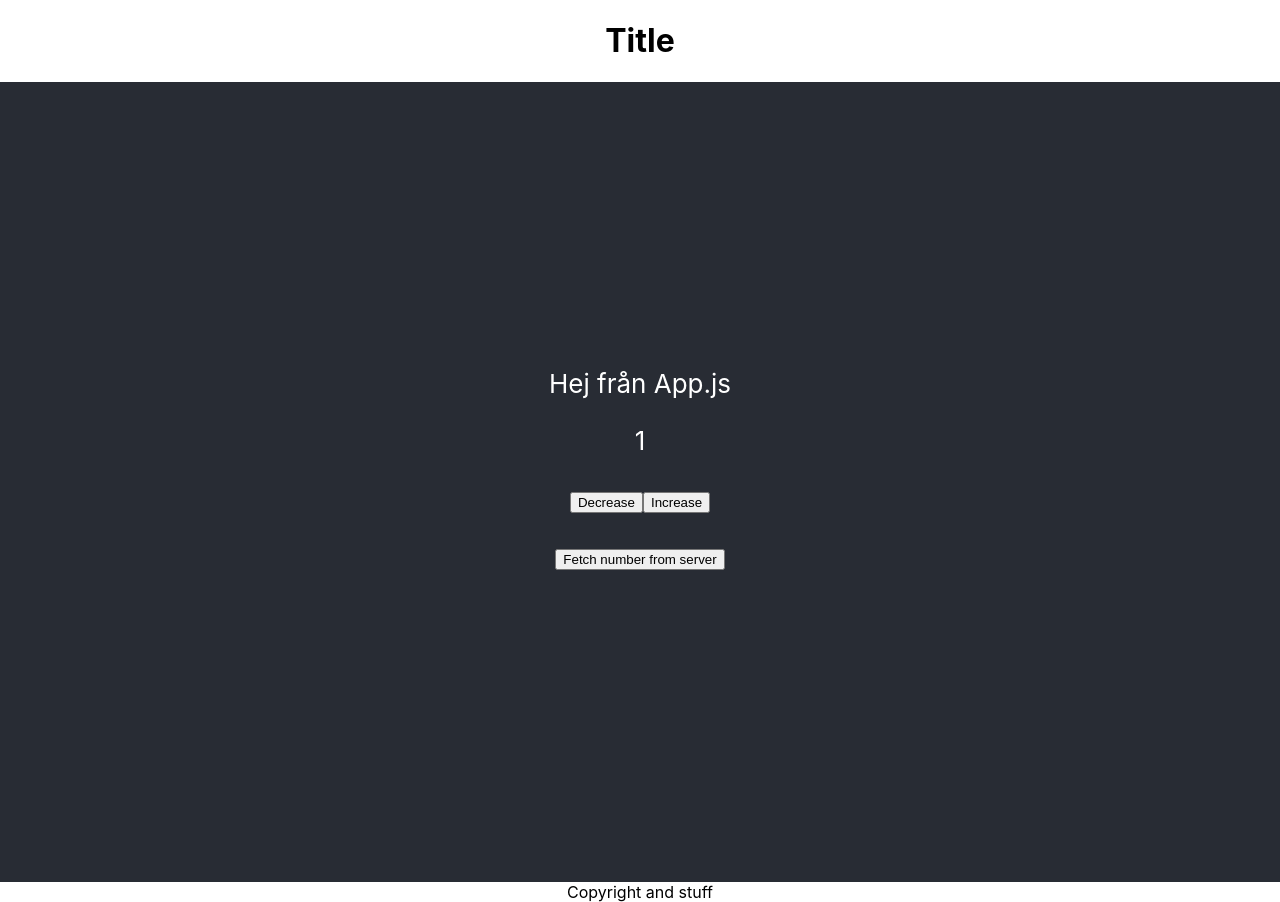
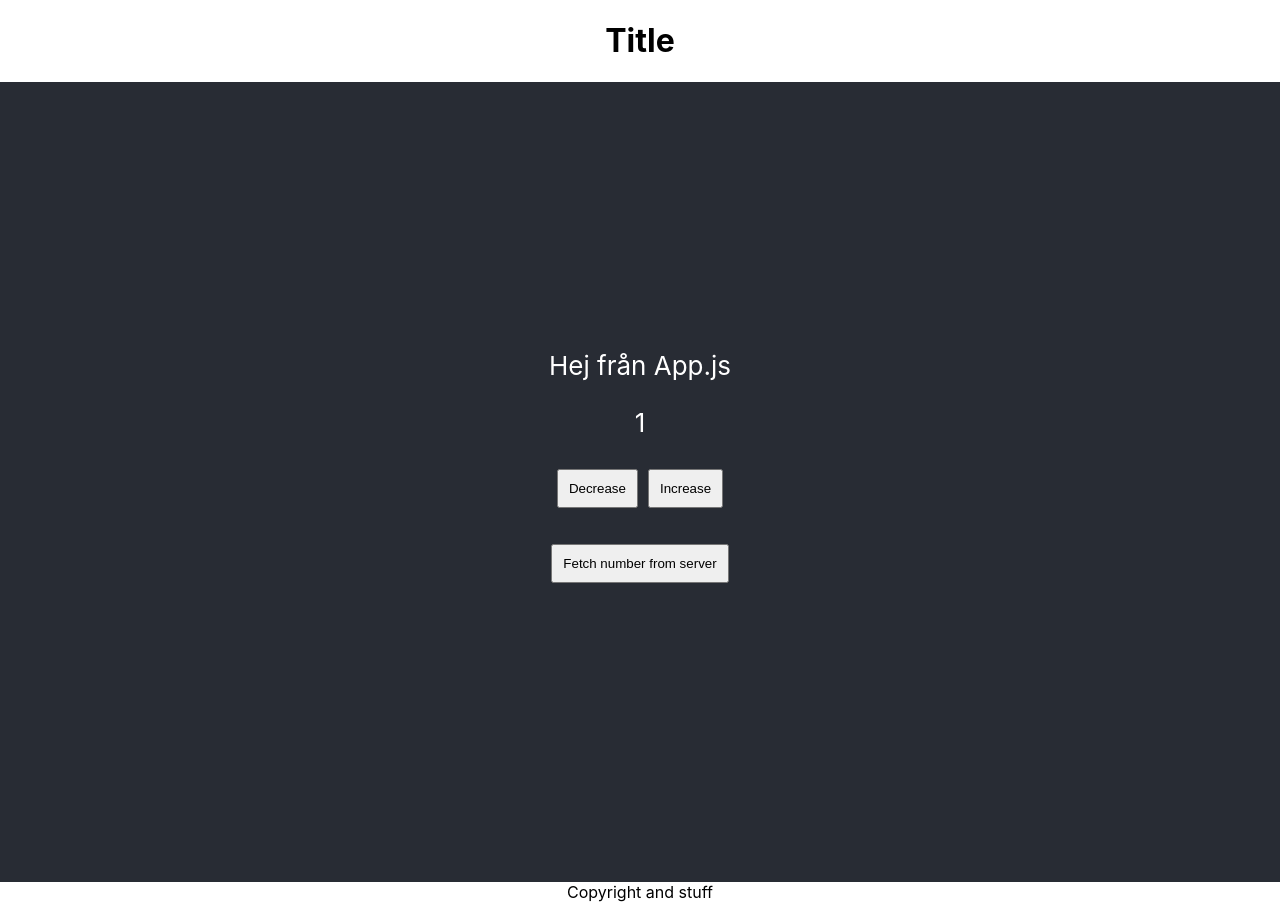
Before and after one commit to apelfjord/portfolio-app, a React (Create React App) app: page / in a window 1280 px wide. Built offline with nearby package versions, Linux system fonts and the light colour scheme.

Commit message:
Added button component

```diff
--- a/src/common/Button/Button.js
+++ b/src/common/Button/Button.js
@@ -1,17 +1,18 @@
 import React from 'react'
+
+import {ButtonContainer} from './styled'
 
 export default class Button extends React.Component {
 
     onClick = () => {
-
+        this.props.onClick()
     }
 
     render() {
-
         return (
-            <div>
-
-            </div>
+            <ButtonContainer onClick={this.onClick}>
+               {this.props.title}
+            </ButtonContainer>
         )
     }
 }
--- a/src/common/Button/styled.js
+++ b/src/common/Button/styled.js
@@ -0,0 +1,6 @@
+import styled from 'styled-components'
+
+export const ButtonContainer = styled.button`
+    padding: 10px;
+    margin: 5px;
+`
--- a/src/components/Home.js
+++ b/src/components/Home.js
@@ -26,10 +26,10 @@ class Home extends Component {
     return (
       <HomeContainer className="Home">
         <p>{this.props.number}</p>
-        <button onClick={this.handleDec}>Decrease</button>
-        <button onClick={this.handleInc}>Increase</button>
+        <Button onClick={this.handleDec} title='Decrease'/>
+        <Button onClick={this.handleInc} title='Increase'/>
         <p>
-          <button onClick={this.handleFetch}>Fetch number from server</button>
+          <Button onClick={this.handleFetch} title='Fetch number from server'/>
         </p>
       </HomeContainer>
     );
```
Also changed, not shown: src/components/styled.js (line endings or trailing spaces).
